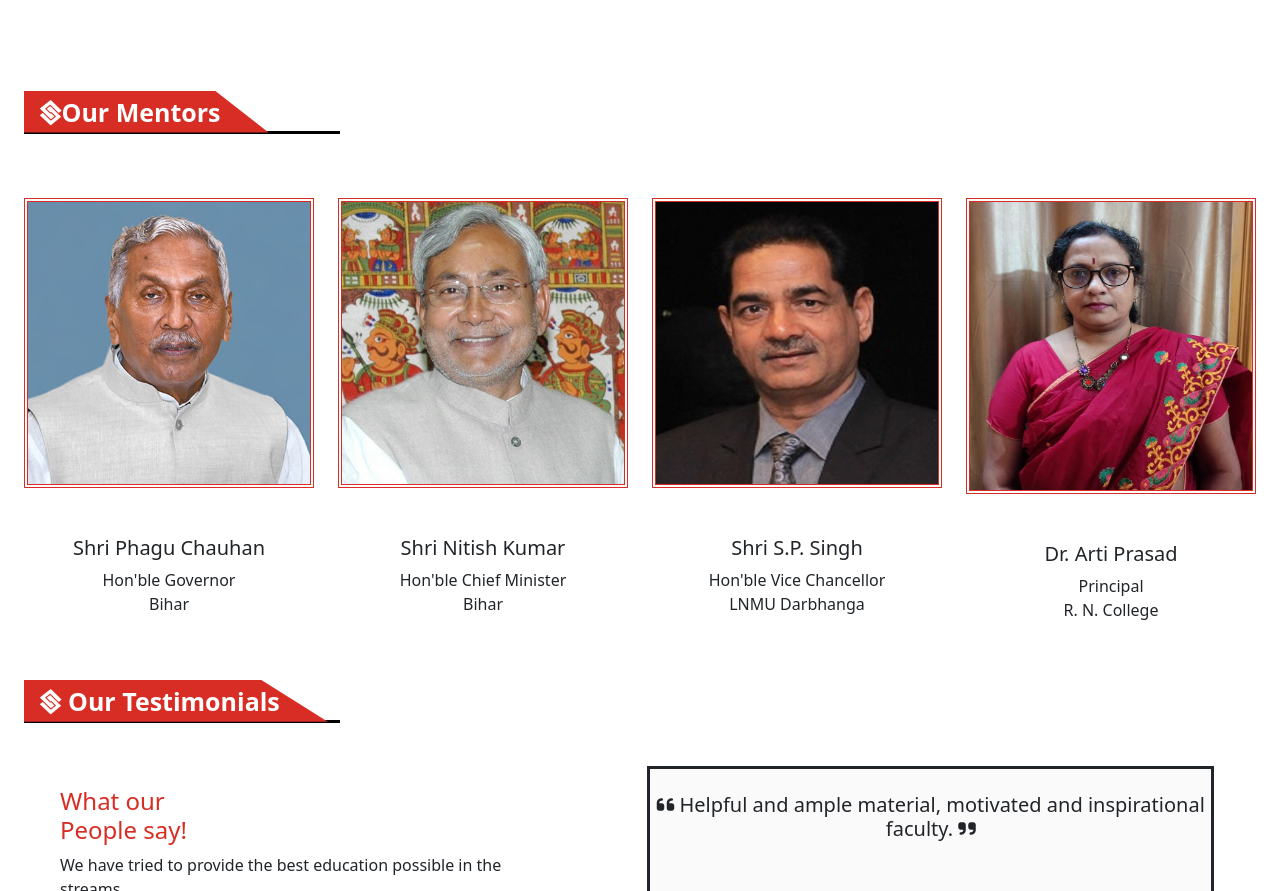
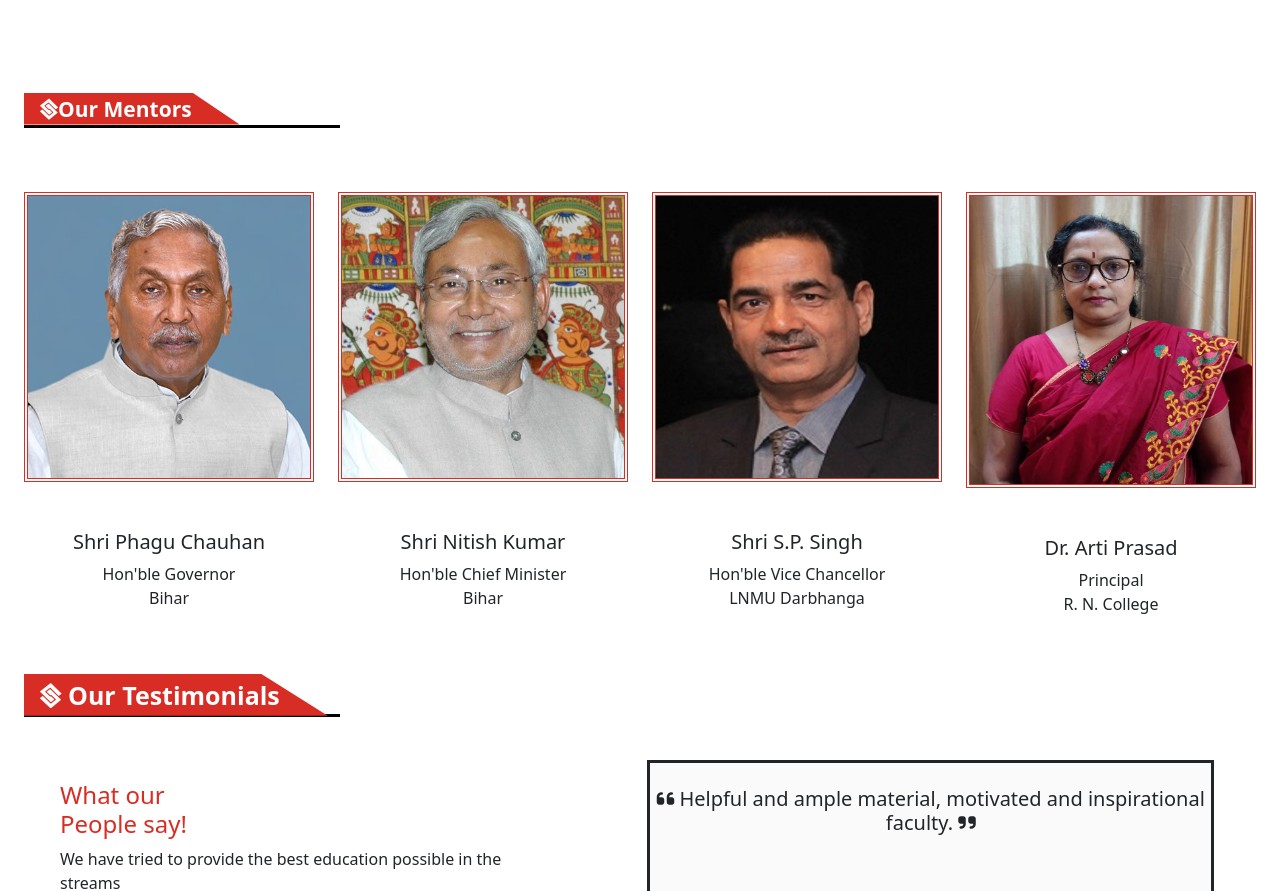
Before and after one commit to mksrsingh/R.N.College.github.io, a plain HTML site: page index.html in a window 1280 px wide. Shown: the part 2016-2907 px from the top of the page. Drawn offline with nearby package versions, Linux system fonts and the light colour scheme; files whose address does not match are found by name.

Commit message:
Update index.html

```diff
--- a/index.html
+++ b/index.html
@@ -351,7 +351,7 @@
         <div class="container-fluid">
           <div class="row">
             <div class="col-sm-4">
-              <div class="about mb-3 mt-5 " data-aos="fade-up"><span class="about_1   ps-3 pe-5"><i
+              <div class="about mb-3 mt-5 " data-aos="fade-up"><span class="about_1   ps-3 pe-5" style="font-size: 21px; padding: 2px; "><i
                 class="fab fa-staylinked" style="color:white;"></i><b>Our <b>Mentors</b></span></div>
             </div>
             <div class="col-sm-8"></div>
```
